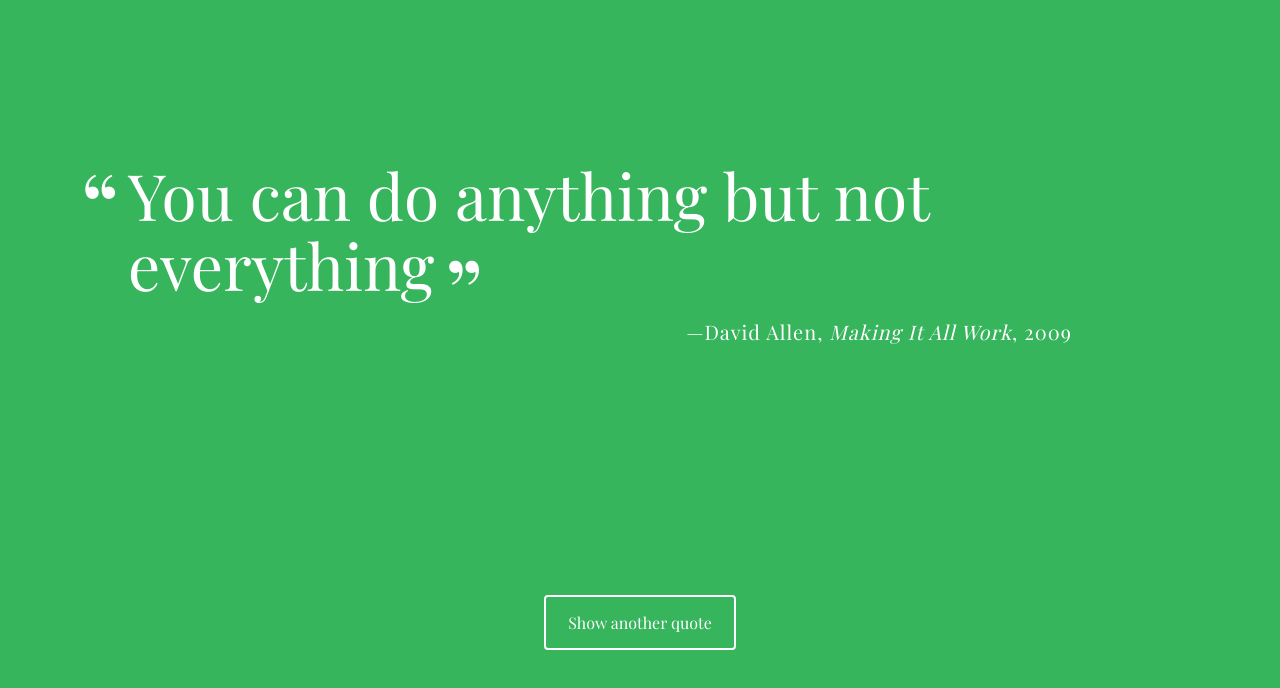
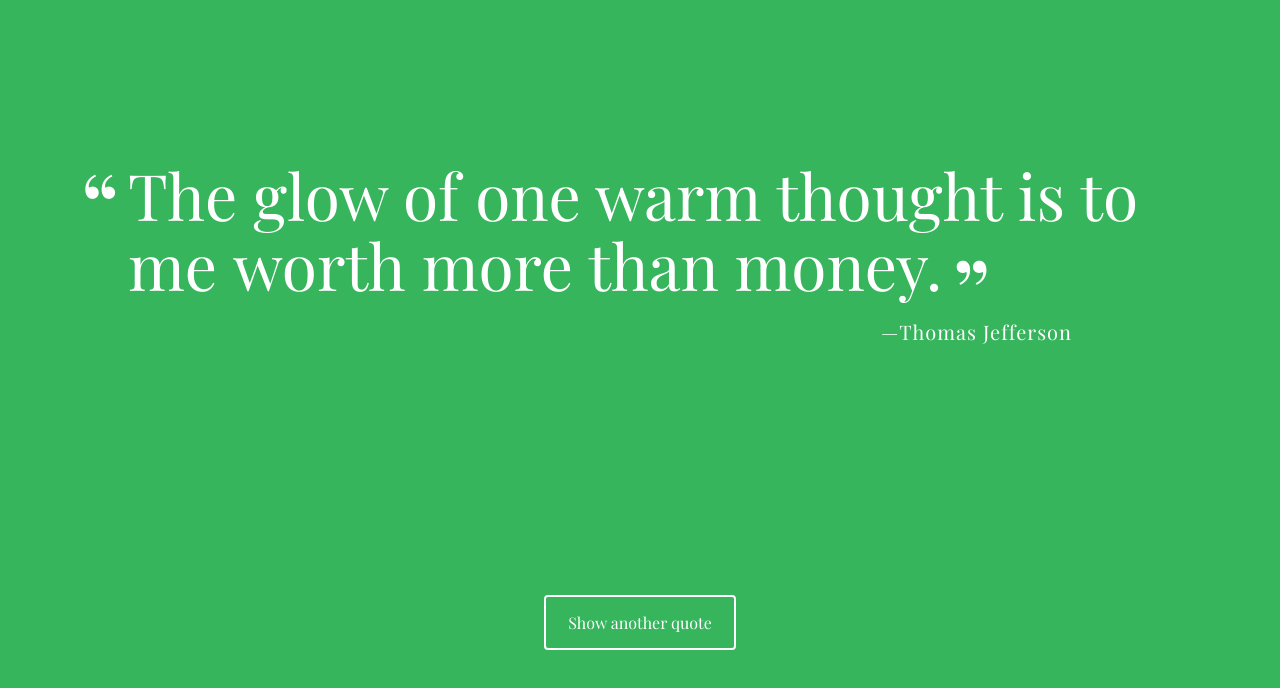
Before and after one commit to Beaulieu527/Random-Quote-Generator, a plain HTML site: page index.html in a window 1280 px wide. Both pictures are taken after a click on the button "Show another quote". Drawn offline with nearby package versions, Linux system fonts and the light colour scheme; a web font is replaced by a local one.

Commit message:
added all JavaScript and comments. Also removed the quotes.js file to make code all on one page

```diff
--- a/index.html
+++ b/index.html
@@ -16,6 +16,5 @@
     <button id="loadQuote">Show another quote</button>
   </div>
   <script src="js/script.js"></script>
-  <script src="js/quote.js"></script>
 </body>
 </html>
--- a/js/script.js
+++ b/js/script.js
@@ -1,8 +1,70 @@
-// event listener to respond to "Show another quote" button clicks
-// when user clicks anywhere on the button, the "printQuote" function is called
+//Quotes to be randomly generated
+var quotes = [
+  {
+    quote: 'Keep your face always toward the sunshine—and shadows will fall behind you.',
+    source: 'Walt Whitman',
+    citation: "",
+    year: ""
+
+  },
+  {
+    quote: 'The glow of one warm thought is to me worth more than money.',
+    source: 'Thomas Jefferson',
+    citation: "",
+    year: ""
+
+  },
+  {
+    quote: 'I arise full of eagerness and energy, knowing well what achievement lies ahead of me.',
+    source: 'Zane Grey',
+    citation: "",
+    year: ""
+  },
+  {
+    quote: 'Happiness is not something you postpone for the future; it is something you design for the present.',
+    source: 'Jim Rohn',
+    citation: "",
+    year: ""
+  },
+  {
+    quote: 'The power of imagination makes us infinite.',
+    source: 'John Muir',
+    citation: "",
+    year: ""
+  }
+
+];
+
+var random;
+var randomQuote;
+var quoteHTMl;
+
+// Selects a random quote object from the quotes array and returns the randomly selected quote object
+function getRandomQuote() {
+   random = Math.floor(Math.random() * quotes.length);
+   return quotes[random];
+}
+
+// Calls the getRandomQuote function and stores the returned quote object in a variable
+function  printQuote() {
+  randomQuote = getRandomQuote();
+
+// Creates a string with the different properties to convert to HTML
+  quoteHTMl = '<p class="quote">' + randomQuote.quote + '</p>';
+  quoteHTMl += '<p class="source">' + randomQuote.source
+
+// Checks top see if the optional citation and year properties are to be included in the HTML string
+    if (randomQuote.citation !== ''){
+      quoteHTMl += '<span class="citation">' + randomQuote.citation + '</span>';
+    }
+    if (randomQuote.year !== ''){
+      quoteHTMl += '<span class="year">' + randomQuote.year + '</span>';
+    }
+   quoteHTMl += '</p>';
+// Displays the final HTML string tot he page
+  document.getElementById('quote-box').innerHTML = quoteHTMl;
+};
+
+// Event listener to respond to "Show another quote" button clicks
+// When user clicks anywhere on the button, the "printQuote" function is called
 document.getElementById('loadQuote').addEventListener("click", printQuote, false);
-
-var randomQuote = "";
-var randomBackgroundColor = '';
-var
-function
```
Also changed, not shown: js/quotes.js (deleted, +0 -28 lines), css/styles.css (line endings or trailing spaces).
